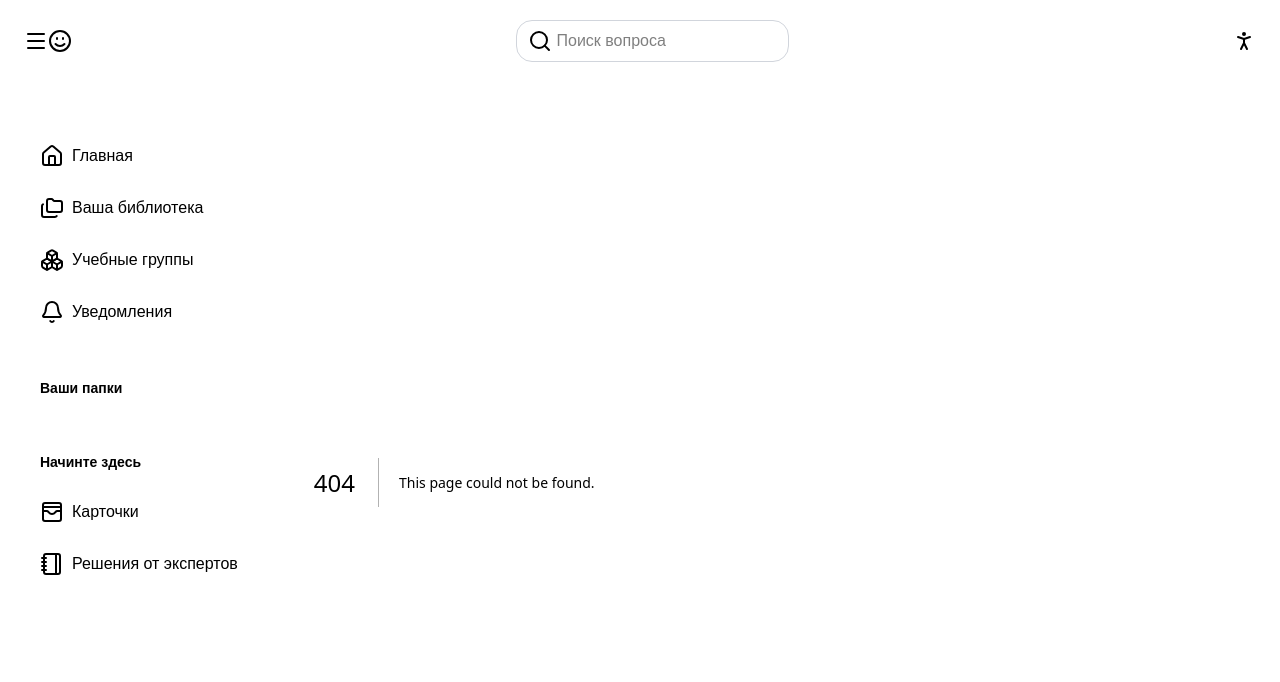
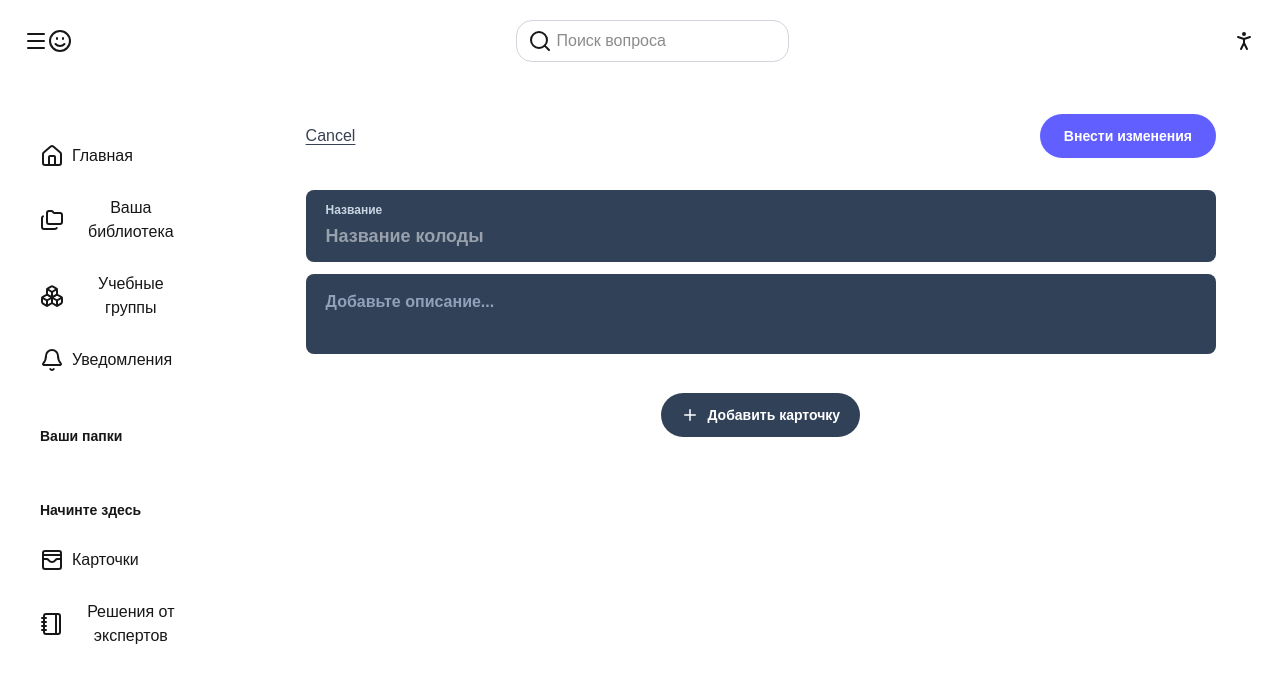
Before and after one commit to The0d4mar/quizletcopy, a Next.js app: page /deck/1/deckEdit/1 in a window 1280 px wide. Before the commit this address had no page. Shown: the top 682 px of the page. Built offline with nearby package versions, Linux system fonts and the light colour scheme.

Commit message:
изменения внешнего вида страницы редактирования

```diff
--- a/app/deck/[id]/deckEdit/page.tsx
+++ b/app/deck/[id]/deckEdit/[state]/page.tsx
@@ -8,10 +8,12 @@ import Link from 'next/link';
 import { Trash2, Plus, ChevronLeft } from 'lucide-react';
 
 export default function EditDeckPage() {
-  const params = useParams<{ id: string }>();
+  const params = useParams<{ id: string, state: string }>();
   const router = useRouter();
 
   const deckId = params.id;
+  const stater = params.state;
+  console.log(stater)
 
   const [decks, setDecks] = useState<Deck[]>([]);
   const [cards, setCards] = useState<Card[]>([]);
@@ -80,6 +82,14 @@ export default function EditDeckPage() {
     setCards(prev => prev.filter(card => card.id !== cardId));
   };
 
+  const cancelDeckCreation = (e: React.MouseEvent<HTMLButtonElement>) =>{
+    e.preventDefault()
+    const newDecks = decks.filter(deck => deck.id != deckId)
+    console.log(newDecks)
+    saveDecks(newDecks)
+    router.push('/');
+  }
+
   const saveChanges = () => {
     const updatedDecks = decks.map(deck =>
       deck.id === deckId
@@ -93,7 +103,8 @@ export default function EditDeckPage() {
     );
 
     saveDecks(updatedDecks);
-    saveCards(cards);
+    const updatedCards = cards.filter(card => card.original != '' && card.translation != '')
+    saveCards(updatedCards);
 
     router.push(`/deck/${deckId}`);
   };
@@ -102,6 +113,7 @@ export default function EditDeckPage() {
     <section className="min-h-screen w-full px-10 py-8 text-white">
       <div className="mx-auto max-w-7xl">
         <div className="mb-8 flex items-center justify-between">
+          {stater == '%7Bstate%3D%22renderDeck%22%7D' ?
             <Link
               href={`/deck/${deckId}`}
               className="flex items-center gap-2 text-sm font-semibold text-indigo-200 hover:text-white"
@@ -109,12 +121,15 @@ export default function EditDeckPage() {
               <ChevronLeft size={20} />
                 Назад к модулю
             </Link>
+          :
+           <button className="font-light font-normal text-gray-700 underline underline-offset-3 hover:text-white" onClick={e => cancelDeckCreation(e)}>Cancel</button>
+          }
 
           <button
             onClick={saveChanges}
             className="rounded-full bg-indigo-500 px-6 py-3 text-sm font-bold text-white transition hover:bg-indigo-400"
           >
-            Готово
+            {stater == '%7Bstate%3D%22createNewDeck%22%7D' ? "Открыть модуль": "Внести изменения"}
           </button>
         </div>
 
@@ -141,15 +156,7 @@ export default function EditDeckPage() {
           />
         </div>
 
-        <div className="mb-6 flex items-center gap-4">
-          <button
-            onClick={addCard}
-            className="flex items-center gap-2 rounded-full bg-slate-700 px-5 py-3 text-sm font-bold transition hover:bg-slate-600"
-          >
-            <Plus size={18} />
-            Добавить карточку
-          </button>
-        </div>
+
 
         <div className="space-y-6">
           {deckCards.map((card, index) => (
@@ -203,11 +210,17 @@ export default function EditDeckPage() {
           ))}
         </div>
 
-        {deckCards.length === 0 && (
-          <div className="rounded-2xl border border-dashed border-slate-500 px-6 py-10 text-center text-slate-300">
-            В этой колоде пока нет карточек
+        <div className="mt-6 flex items-center gap-4 justify-center">
+          <button
+            onClick={addCard}
+            className="flex items-center gap-2 rounded-full bg-slate-700 px-5 py-3 text-sm font-bold transition hover:bg-slate-600"
+          >
+            <Plus size={18} />
+            Добавить карточку
+          </button>
         </div>
-        )}
+
+
       </div>
     </section>
   );
--- a/app/page.tsx
+++ b/app/page.tsx
@@ -50,7 +50,7 @@ export default function Home() {
       saveDecks(updatedDecks);
       return updatedDecks;
     });
-    router.push(`/deck/${id}/deckEdit`);
+    router.push(`/deck/${id}/deckEdit/{state="createNewDeck"}`);
   };
 
 
--- a/components/ui/Card/WordCardStyle.css
+++ b/components/ui/Card/WordCardStyle.css
@@ -34,7 +34,6 @@
 
   backface-visibility: hidden;
 }
-
 .flashcardBack {
   transform: rotateY(180deg);
 }
--- a/components/ui/DropDownMenu/DropDownMenu.tsx
+++ b/components/ui/DropDownMenu/DropDownMenu.tsx
@@ -16,7 +16,7 @@ export default function DropdownMenu({ localId }: { localId: string }) {
       {
         label: 'Редактировать',
         icon: Pencil ,
-        way: `${sendedDeckId}/deckEdit`
+        way: `${sendedDeckId}/deckEdit/{state="renderDeck"}`
       },
       {
         label: 'Создать копию',
```
Lines whose indentation alone changed are shown as unchanged.
